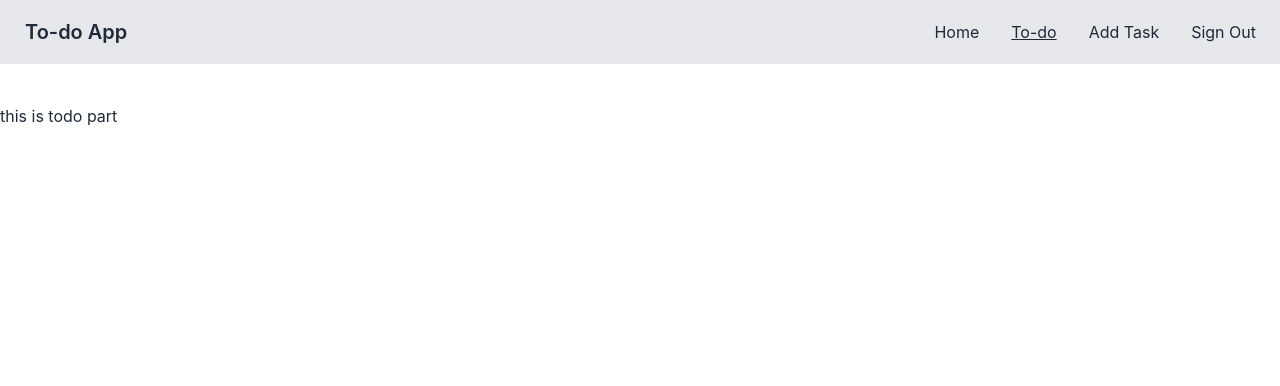
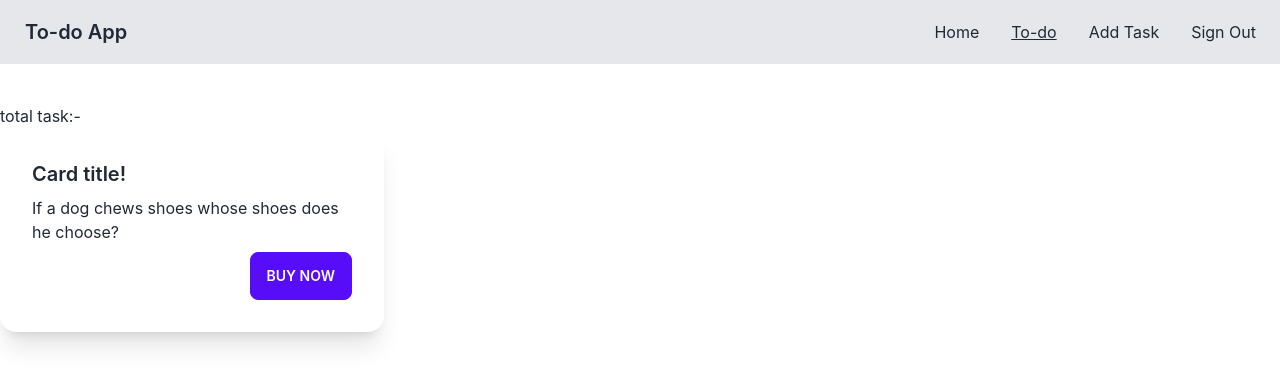
Before and after one commit to its-kayes/to-do-app-clint, a React (Create React App) app: page /todo in a window 1280 px wide. Shown: the top 386 px of the page. Built offline with nearby package versions, Linux system fonts and the light colour scheme; no server answers; sample sign-in values are in the browser's storage.

Commit message:
Load data for diffrent user

```diff
--- a/src/components/Todo.js
+++ b/src/components/Todo.js
@@ -1,9 +1,38 @@
-import React from 'react';
+import React, { useEffect, useState } from 'react';
+import { useAuthState } from 'react-firebase-hooks/auth';
+import auth from '../firebase.init';
 
 const Todo = () => {
+    let [user] = useAuthState(auth);
+    let [tasks, setTasks] = useState();
+    let email = user?.email;
+
+    useEffect(() => {
+
+        fetch(`http://localhost:5000/tasks/${email}`)
+            .then(req => req.json())
+            .then(data => {
+                console.log(data);
+                setTasks(data);
+            })
+
+    }, []);
+
+
     return (
         <div>
-            this is todo part
+            <h1> total task:- {tasks?.length} </h1>
+            <div>
+                <div class="card w-96 bg-base-100 shadow-xl">
+                    <div class="card-body">
+                        <h2 class="card-title">Card title!</h2>
+                        <p>If a dog chews shoes whose shoes does he choose?</p>
+                        <div class="card-actions justify-end">
+                            <button class="btn btn-primary">Buy Now</button>
+                        </div>
+                    </div>
+                </div>
+            </div>
         </div>
     );
 };
```
